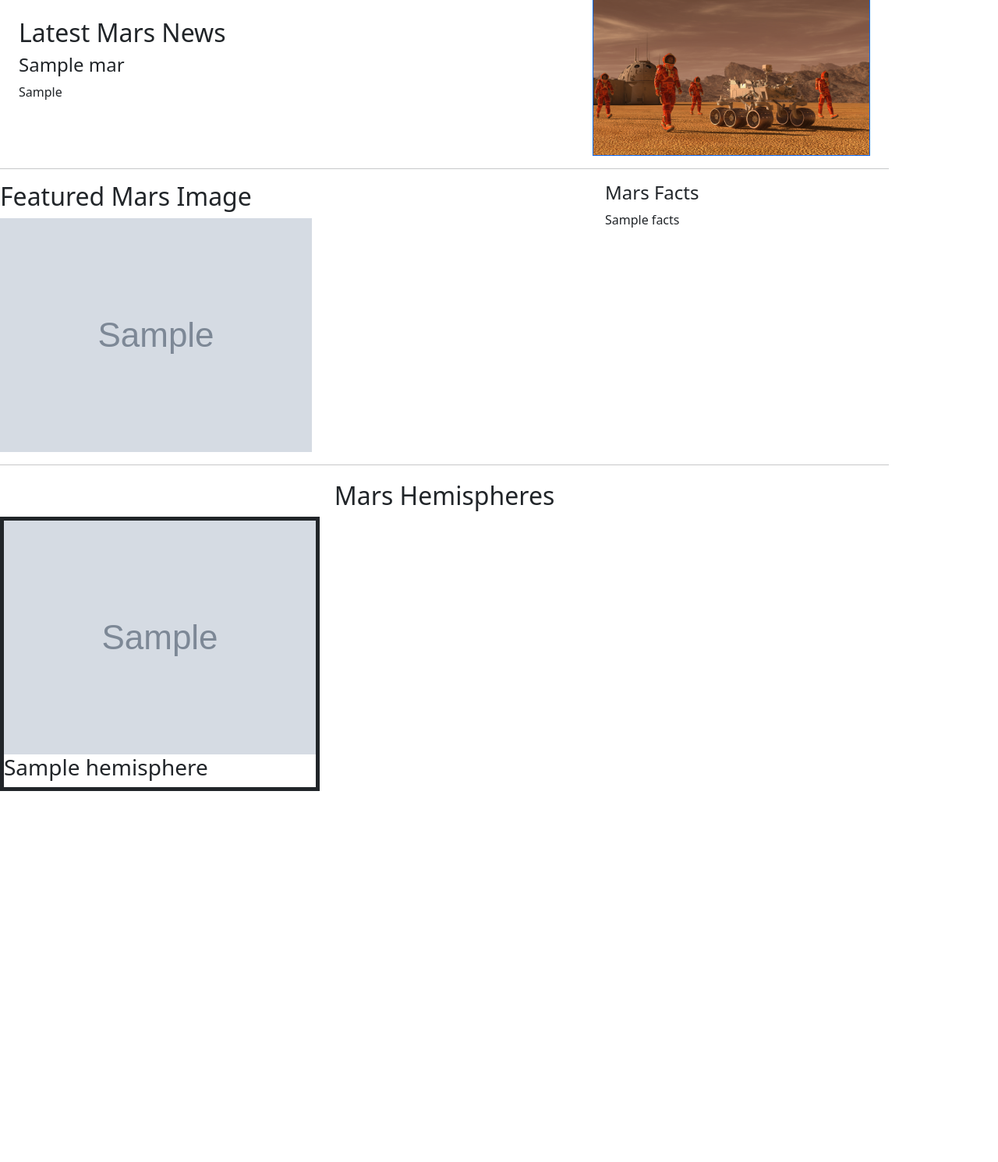
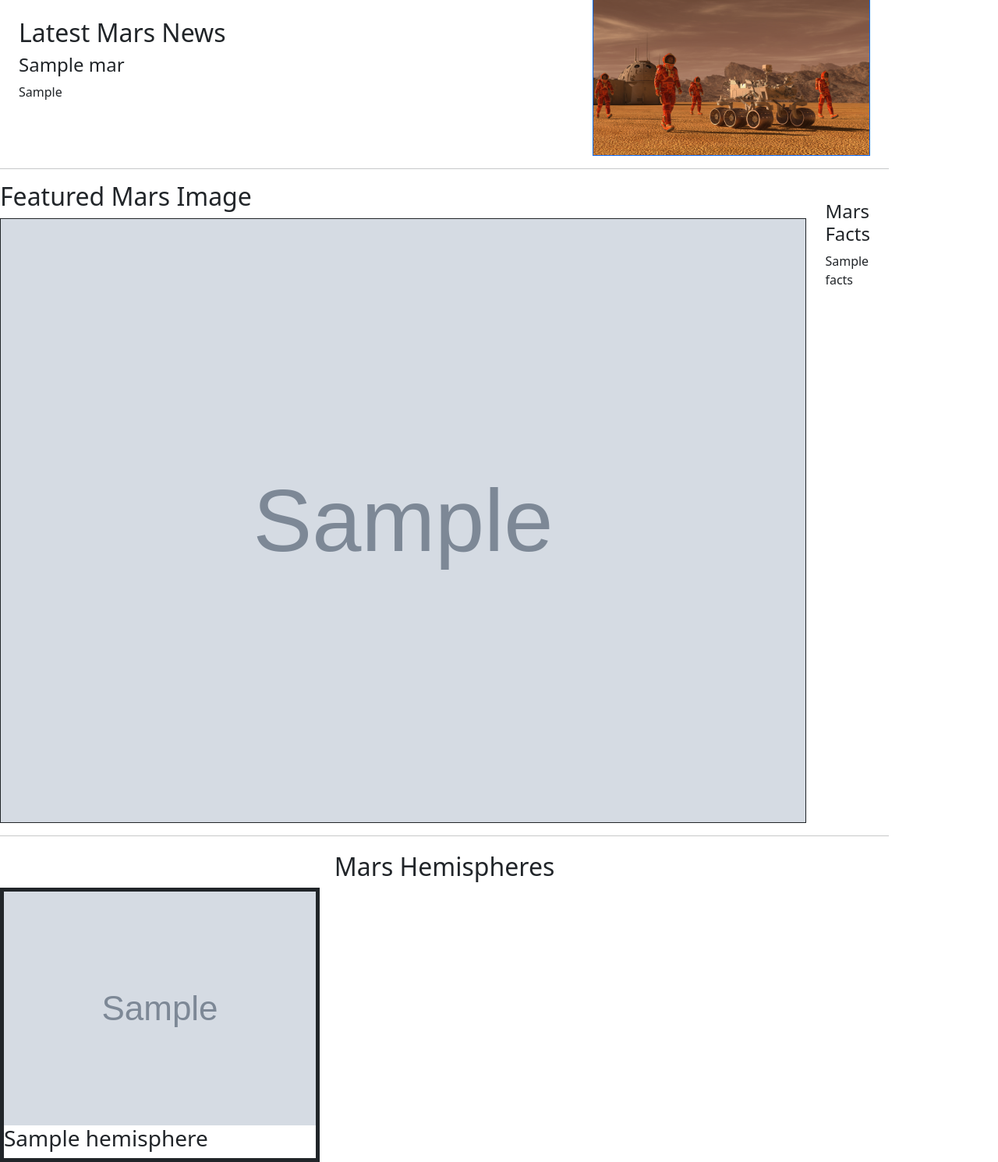
Before and after one commit to nataligracia/webscraping_mission2mars, a Flask app: page / in a window 1280 px wide. Shown: the part 169-1660 px from the top of the page at 78% size. Before the commit the page ends 1184 px from the top, so only its background shows below. Run offline with Flask 2, Linux system fonts and the light colour scheme; grey boxes marked "Sample" are stand-in pictures; a database or web service that is not in the repository returns one stand-in record (values such as "Sample title"); some libraries are stand-ins or nearby versions.

Commit message:
Edit Featured Image

```diff
--- a/static/style.css
+++ b/static/style.css
@@ -1,16 +1,20 @@
-
+/* Whole Page */
 .container {
     margin: 0px;
     padding: 0px;
 }
 
 
+
+/* Header */
 .jumbotron {
     background-color: lightgrey;
     padding: 12px;
 }
 
 
+
+/* NASA News */
 .mars-news {
     display: table;
     border-collapse: collapse;
@@ -38,6 +42,9 @@
     border: 1px solid;
 }
 
+
+
+/* NASA Featured Image */
 .mars-featured-image {
     display: table;
     border-collapse: collapse;
@@ -45,8 +52,25 @@
 }
 
 
+.feature {
+    margin: 24px;
+    padding-left: 0px 0px 0px 12px;
+    width: 100%;
+    display: table-cell;
+    vertical-align: top;
+}
 
 
+.feature img {
+    display: block;
+    width: 100%;
+    height: auto;
+    border: 1px solid;
+}
+
+
+
+/* Mars Hemispheres */
 .mars-hemispheres {
     display: table;
     border-collapse: collapse;
--- a/templates/index.html
+++ b/templates/index.html
@@ -27,10 +27,10 @@
         <!-- NASA Mars News Title & Description-->
         <div class="row mars-news">
             <div class="col-md-8 ntext">
-                <div class="media">
-                    <div class="media-body">
+                <div class="source">
+                    <div class="source-body">
                         <h2>Latest Mars News</h2>
-                        <h4 class="media-heading">{{mars.nasa_news_title}}</h4>
+                        <h4 class="source-heading">{{mars.nasa_news_title}}</h4>
                         <p>{{mars.nasa_story_article}}</p>
                     </div>
                 </div>
@@ -43,8 +43,8 @@
         <hr>
 
         <!-- Mars Featured Image -->
-        <div class="row" id="mars-featured-image">
-            <div class="col-md-8">
+        <div class="row mars-featured-image">
+            <div class="col-md-6 feature">
                 <h2>Featured Mars Image</h2>
 
                 <!-- if images is False/None/non-existent, then default to error message -->
@@ -54,7 +54,7 @@
 
         <br>
 
-            <div class="col-md-4">
+            <div class="col-md-6">
 
                 <!-- Mars Facts -->
                 <div class="row" id="mars-facts">
```
